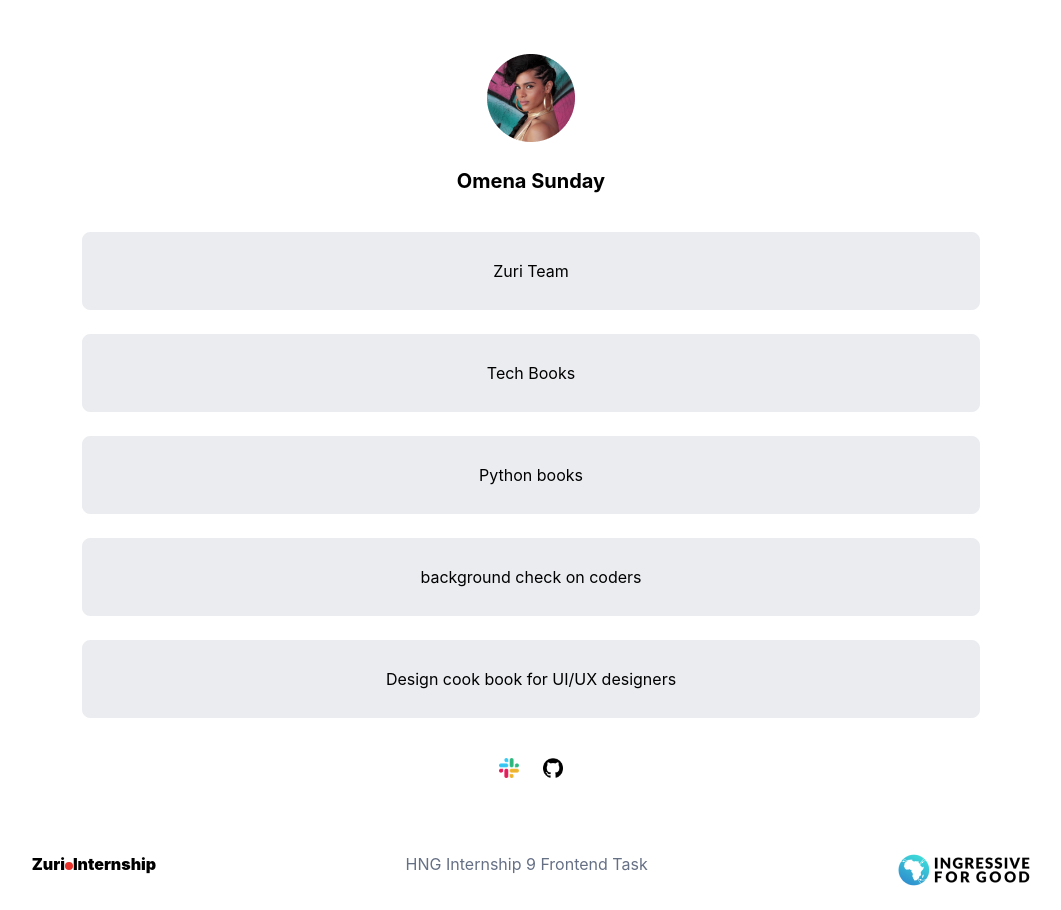
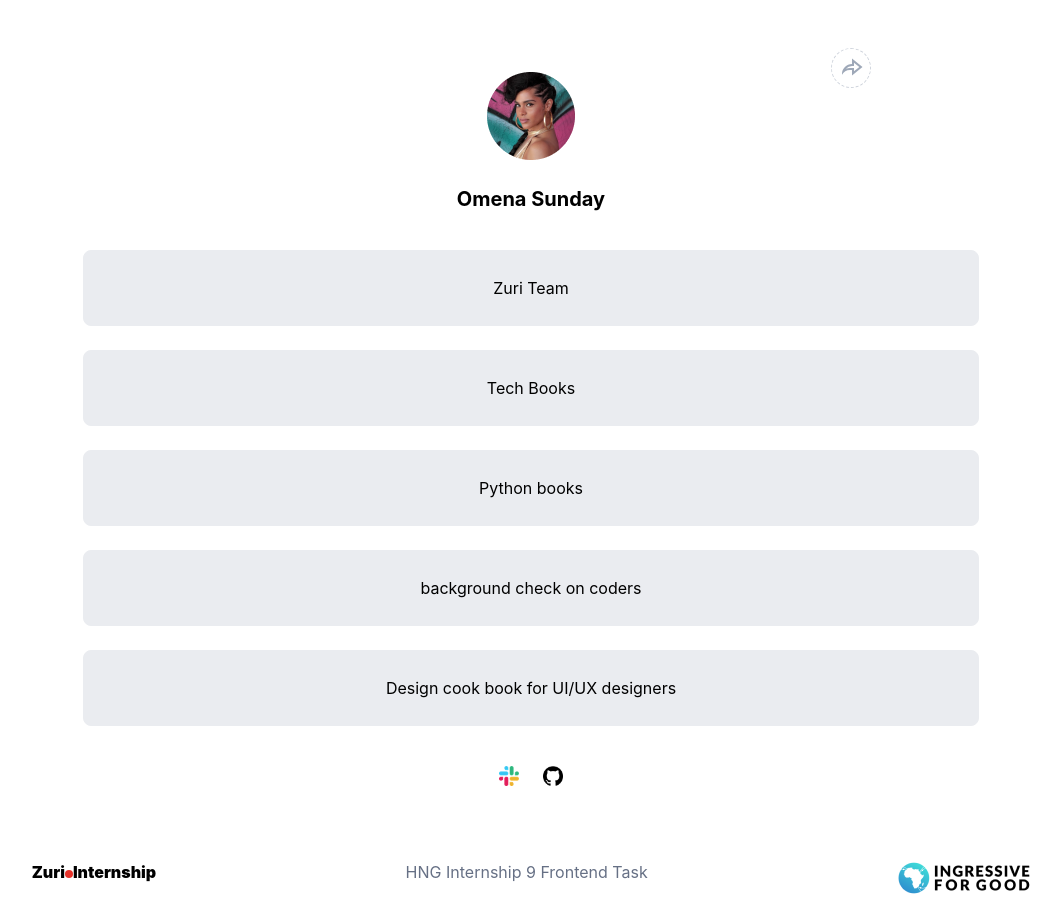
Before and after one commit to Sosaristic/hng9-first-task, a React (Create React App) app: page / in a window 1280 px wide. Shown: the whole page, without its empty margins (109-1170 px from the left). Built offline with nearby package versions, Linux system fonts and the light colour scheme.

Commit message:
add share icons

```diff
--- a/package.json
+++ b/package.json
@@ -8,6 +8,7 @@
     "@testing-library/user-event": "^13.5.0",
     "react": "^18.2.0",
     "react-dom": "^18.2.0",
+    "react-icons": "^4.6.0",
     "react-scripts": "5.0.1",
     "styled-components": "^5.3.6",
     "web-vitals": "^2.1.4"
--- a/src/components/Profile.jsx
+++ b/src/components/Profile.jsx
@@ -1,10 +1,15 @@
 import React from 'react'
+import {RiShareForwardLine} from "react-icons/ri"
+import {FaEllipsisH} from "react-icons/fa"
 import { ProfileStyled } from './styled/ProfileStyled'
 import ProfilePhoto from './images/profile.png'
 export default function Profile() {
   return (
     <ProfileStyled>
-        <div className="img"><img id='profile_img' src={ProfilePhoto} alt="profile img"/></div>
+      <div className="shareicon share"><RiShareForwardLine color='#9ea8b8' size={24}/></div>
+      <div className="shareicon ellipse"><FaEllipsisH color='#9ea8b8' size={24}/></div>
+
+        <div className="img"></div>
         <div id="twitter">Omena Sunday</div>
     </ProfileStyled>
   )
--- a/src/components/styled/LinkStyled.js
+++ b/src/components/styled/LinkStyled.js
@@ -4,6 +4,7 @@ export const LinkStyled = styled.a`
 all: unset;
 display: flex;
 justify-content: center;
+box-sizing: border-box;
 align-items: center;
 height: 76px;
 width: 90%;
@@ -12,6 +13,9 @@ background: #EAECF0;
 border-radius: 8px;
 border: 1px solid #EAECF0;
 cursor: default;
+&:hover{
+    border: 3px solid #D0D5DD;
+}
 
 @media(min-width: 992px){
     width: 70%;
--- a/src/components/styled/ProfileStyled.js
+++ b/src/components/styled/ProfileStyled.js
@@ -1,32 +1,70 @@
 import styled from "styled-components";
+import ProfilePhoto from '../images/profile.png'
+import Hoverimg from '../images/profile-hover.png'
 
 export const ProfileStyled = styled.div`
-@import url('https://fonts.googleapis.com/css2?family=Inter:wght@700&display=swap');
+  @import url("https://fonts.googleapis.com/css2?family=Inter:wght@700&display=swap");
   position: relative;
   display: flex;
   width: 100%;
-margin-top: 54px;
+  padding-top: 2rem;
   flex-direction: column;
   align-items: center;
   justify-content: center;
 
-
-.img{
+  .img {
     width: 88px;
     height: 88px;
+    background-image: url("${ProfilePhoto}");
 
-    img{
-        width: 100%;
-        height: 100%;
-        object-fit: cover;
+   &:hover{
+    background-image: url("${Hoverimg}");
    }
   }
-#twitter{
+  .shareicon{
+    height: 40px;
+    width: 40px;
+    display: flex;
+    align-items: center;
+    justify-content: center;
+
+    border: 1px dashed #d0d5dd;
+    border-radius: 50%;
+  }
+  .share {
+    display: none;
+
+    @media (min-width: 992px) {
+      display: flex;
+      align-items: center;
+      justify-content: center;
+      position: relative;
+      left: 20rem;
+      top: 1rem;
+      height: 40px;
+      width: 40px;
+
+      border: 1px dashed #d0d5dd;
+      border-radius: 50%;
+    }
+  }
+  .ellipse{
+    display: flex;
+    position: absolute;
+    right: 6%;
+    top: 1rem;
+
+
+    @media (min-width: 992px){
+        display: none;
+    }
+  }
+  #twitter {
     margin-top: 24px;
     line-height: 30px;
     font-weight: 700;
     margin-bottom: 12px;
     font-size: 20px;
-    font-family: 'Inter', sans-serif;
+    font-family: "Inter", sans-serif;
   }
-`
+`;
```
Also changed, not shown: src/components/images/profile-hover.png (added), 1 other file (tests, documents, lock files or other folders). Lines whose indentation alone changed are shown as unchanged.
